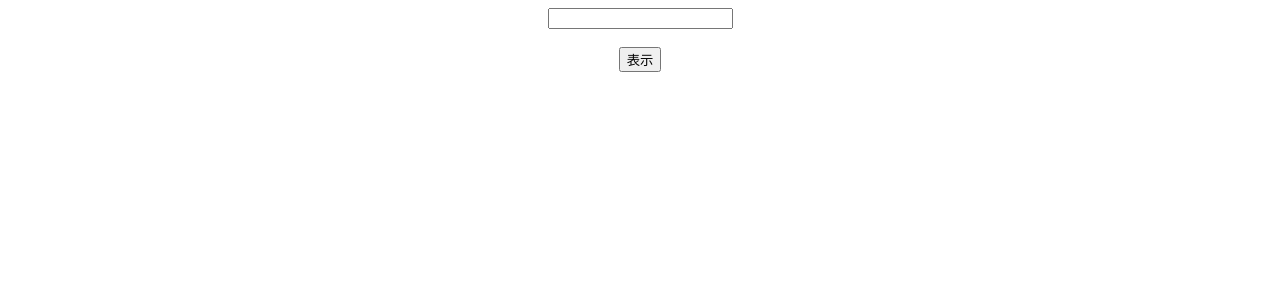
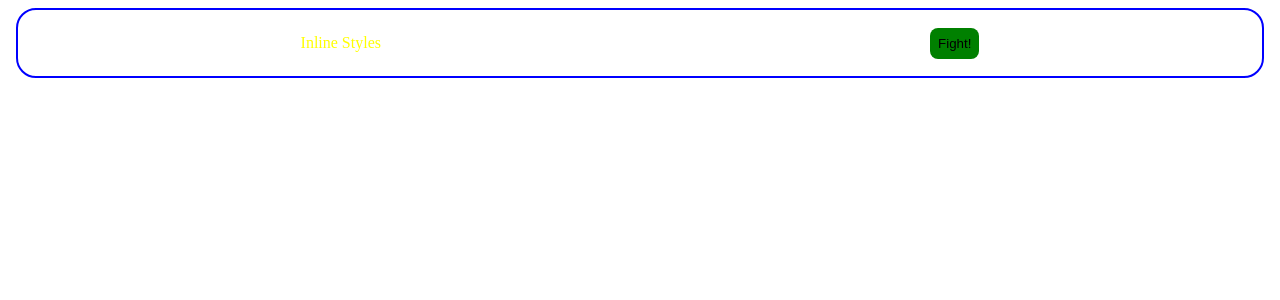
Before and after one commit to yusei53/reactspace, a React (Create React App) app: page / in a window 1280 px wide. Shown: the top 300 px of the page. Built offline with nearby package versions, Linux system fonts and the light colour scheme.

Commit message:
Inline style出の実装

```diff
--- a/src/App.js
+++ b/src/App.js
@@ -1,30 +1,15 @@
 
-import { useState, useCallback } from 'react';
+
 import './App.css';
-import { ChildArea } from './ChildArea';
+
+import { InlineStyle } from './components/InlineStyle';
 
 export function App() {
-  const [text, setText] = useState('');
-  const [open, setOpen] = useState(false);
 
-
-  const onChangeClick = (e) => {
-    setText(e.target.value)
-  }
-
-  const OnClickOpen = () => {
-    setOpen(!open)
-  }
-
-  const OnClickClose = useCallback(() => setOpen(false), []);
 
   return (
     <div className="App">
-      <input value={text} onChange={onChangeClick}/>
-      <br />
-      <br />
-      <button onClick={OnClickOpen}>表示</button>
-      <ChildArea open={open} onClickClose={OnClickClose}/>
+     <InlineStyle />
     </div>
   );
 }
--- /dev/null
+++ b/src/components/InlineStyle.jsx
@@ -0,0 +1,28 @@
+export const InlineStyle = () => {
+    const containerStyle = {
+        border: "solid 2px blue",
+        borderRadius: "20px",
+        padding: "8px",
+        margin:"8px",
+        display: "flex",
+        justifyContent: "space-around",
+        alignItems : "center"
+    };
+    const titleStyle = {
+        margin :"o",
+        color:"yellow"
+    };
+    const buttonstyle = {
+        backgroundColor:"green",
+        border:"none",
+        padding: "8px",
+        borderRadius: "8px"
+    };
+
+    return (
+        <div style={containerStyle}>
+        <p style={titleStyle}>Inline Styles</p>
+        <button style={buttonstyle}>Fight!</button>
+        </div>
+    )
+}
```
